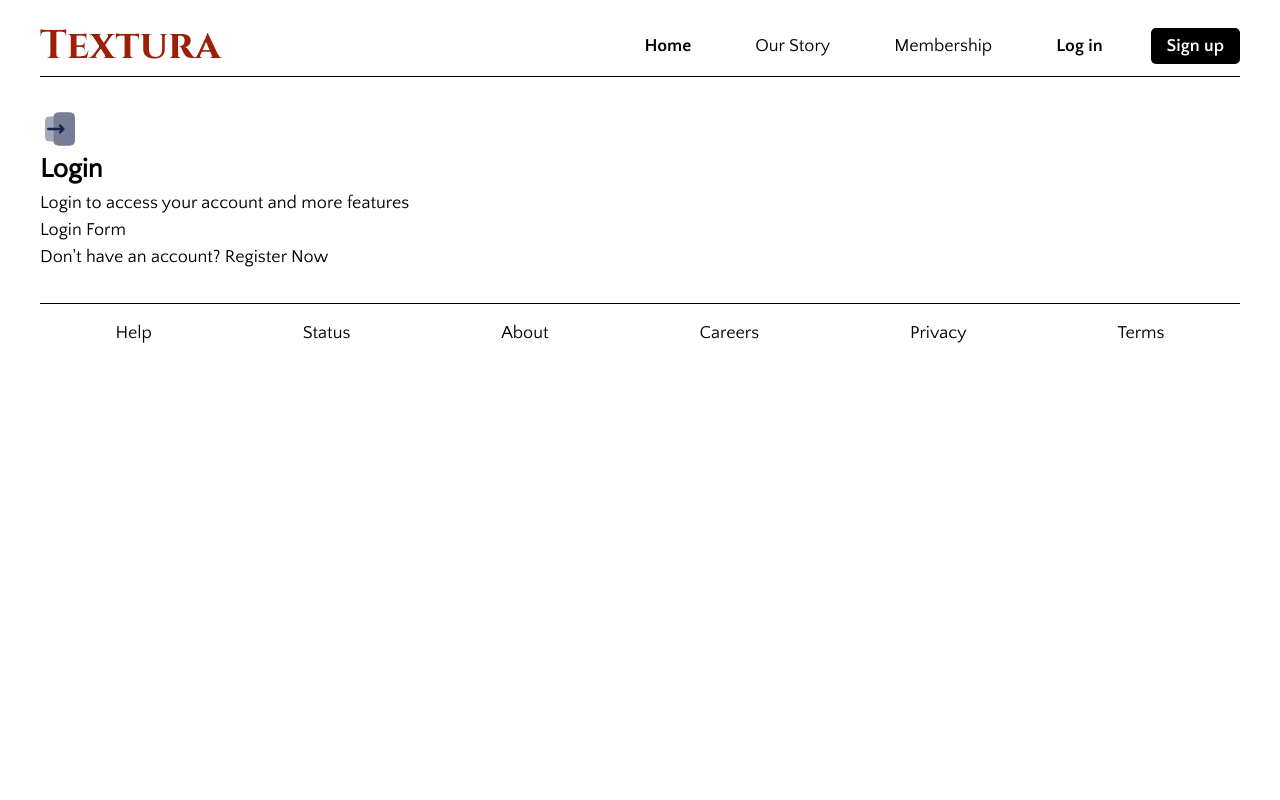
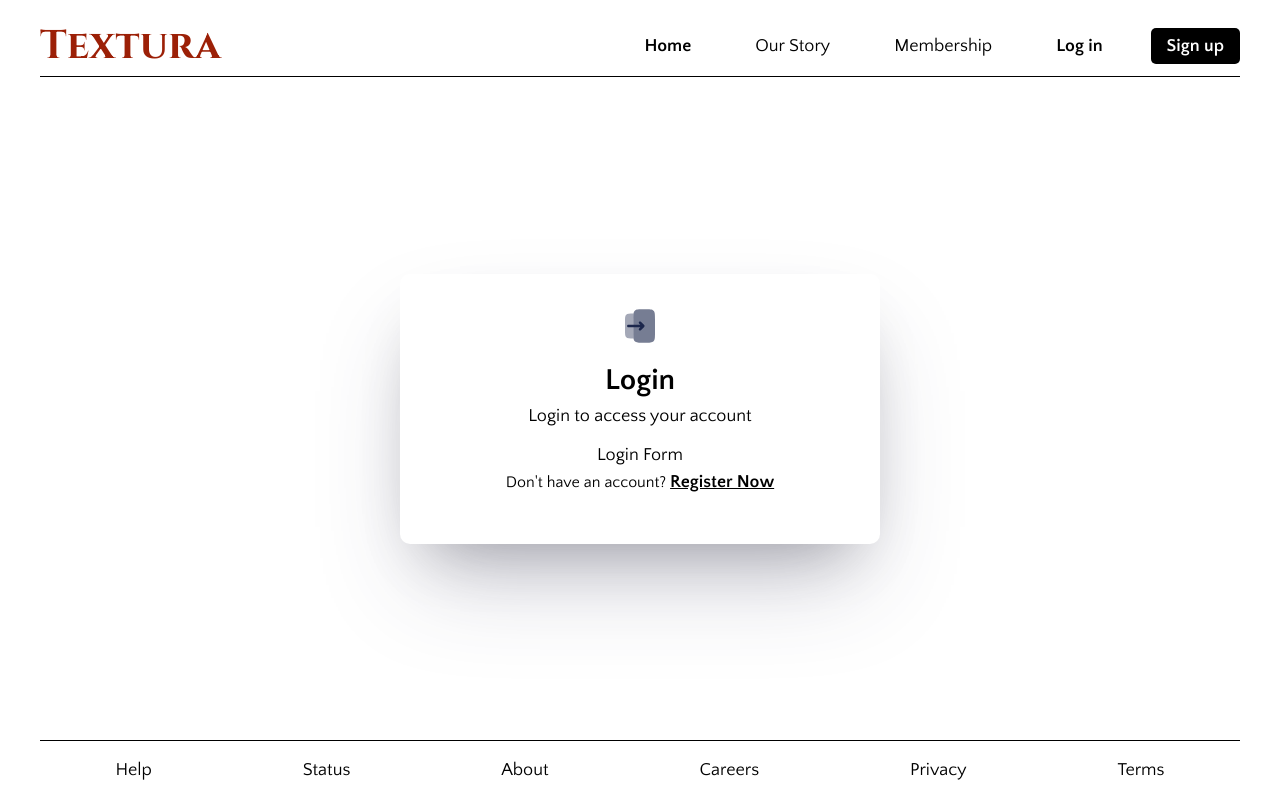
Before and after one commit to py-code314/blog-api-reader, a React (Vite) app: page /login in a window 1280 px wide. Built offline with nearby package versions, Linux system fonts and the light colour scheme.

Commit message:
style(login): Add styles to login page

```diff
--- a/src/pages/auth/login/LoginPage.jsx
+++ b/src/pages/auth/login/LoginPage.jsx
@@ -18,22 +18,29 @@ const LoginPage = () => {
   const [flashMsg] = useState(location.state?.message || '')
 
   return (
-    <main>
+    <main className={styles.main}>
       <title>Textura | Login</title>
 
       <div className={styles.login}>
         <div className={styles.loginWrapper}>
           {/* Login icon  */}
           <div className={styles.imgContainer}>
-            <img src={loginIcon} alt="" width={40} height={40} />
+            <img
+              className={styles.loginIcon}
+              src={loginIcon}
+              alt=""
+              width={40}
+              height={40}
+            />
           </div>
           {/* Heading section  */}
           <div className={styles.headingContainer}>
             <h2 className={styles.heading}>Login</h2>
+            {/* Show signup success or default message */}
             {flashMsg ? (
               <p>{flashMsg}</p>
             ) : (
-              <p>Login to access your account and more features</p>
+              <p>Login to access your account</p>
             )}
           </div>
 
--- a/src/pages/auth/login/LoginPage.module.css
+++ b/src/pages/auth/login/LoginPage.module.css
@@ -0,0 +1,60 @@
+.main {
+  flex: 1;
+  display: flex;
+  align-items: center;
+  justify-content: center;
+}
+
+.login {
+  width: 40%;
+  padding: var(--space-32, 2rem);
+  border-radius: var(--radius-10, 0.625rem);
+  box-shadow: var(
+    --shadow-3,
+    rgba(0, 0, 0, 0.02) 0px 1px 3px 0px,
+    rgba(27, 31, 35, 0.15) 0px 0px 0px 1px
+  );
+  text-align: center;
+}
+
+.loginWrapper {
+  display: grid;
+  gap: var(--space-12, 0.75rem);
+}
+
+.imgContainer {
+  border-radius: var(--radius-10, 0.625rem);
+  overflow: hidden;
+  justify-self: center;
+  width: var(--space-40, 2.5rem);
+  height: var(--space-40, 2.5rem);
+}
+
+.loginIcon {
+  width: 100%;
+  height: 100%;
+  object-fit: cover;
+}
+
+.heading {
+  font-family: var(--ff-secondary), sans-serif;
+  font-size: var(--fs-30, 1.875rem);
+}
+
+.textSmall {
+  font-size: var(--fs-16, 1rem);
+}
+
+.textSignup {
+  padding-block-end: var(--space-16, 1rem);
+}
+
+.linkSignup {
+  font-size: var(--fs-18, 1.125rem);
+  text-decoration: underline;
+  font-family: var(--ff-secondary), sans-serif;
+}
+
+.linkSignup:hover {
+  color: var(--clr-accent-2, royalblue);
+}
```
